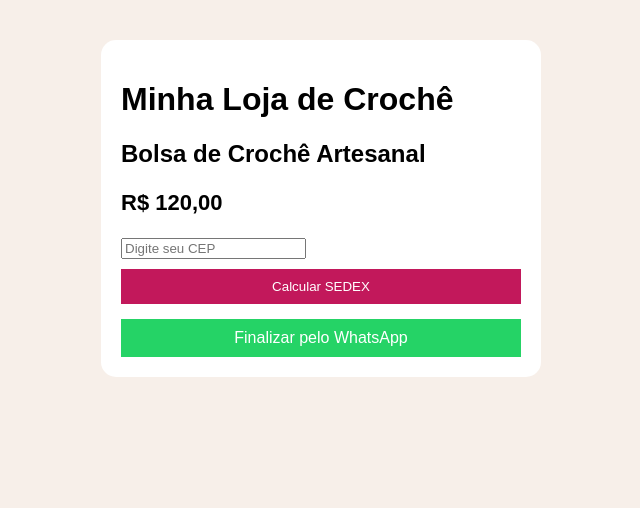
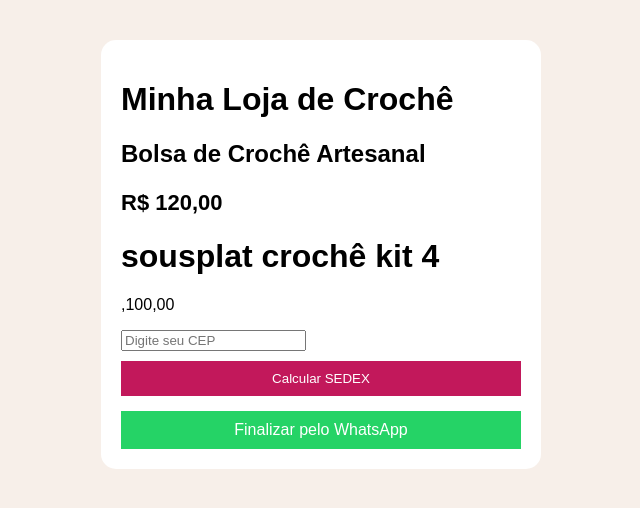
Before and after one commit to laisdealmeidaviana23-cyber/croch--ateliefioeafeto, a plain HTML site: page index.html in a window 1280 px wide. Shown: the whole page, without its empty margins (319-959 px from the left). Drawn offline with Linux system fonts and the light colour scheme.

Commit message:
Update index.html

```diff
--- a/index.html
+++ b/index.html
@@ -18,6 +18,10 @@
   <!-- EDITE AQUI -->
   <p class="preco">R$ <span id="valorProduto">120</span>,00</p>
 
+  <h1> sousplat crochê kit 4</h1>
+  <p class="preco>R$ <span id="valorProduto"></span>,100,00</p>
+
+
   <input type="text" id="cep" placeholder="Digite seu CEP">
   <button onclick="calcularFrete()">Calcular SEDEX</button>
 
```
